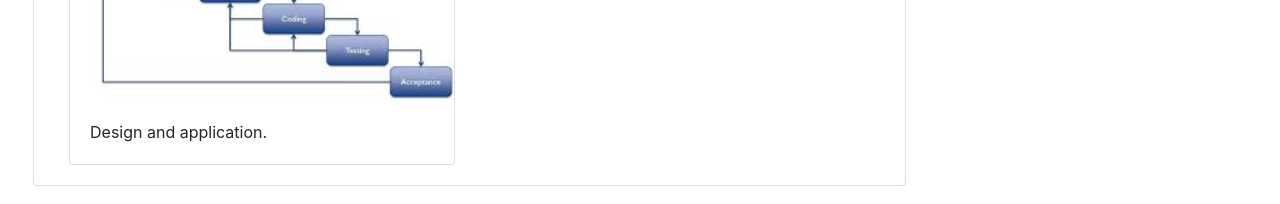
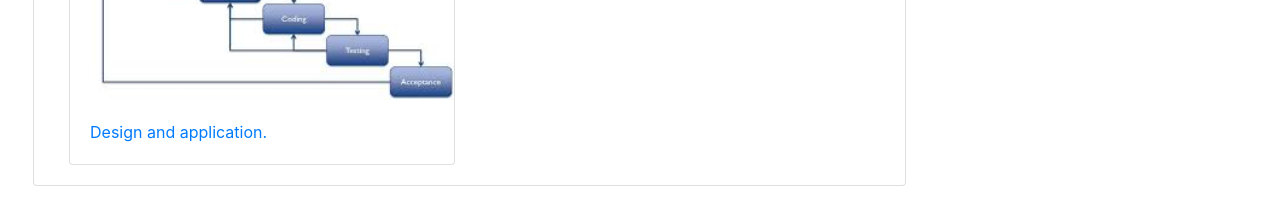
Before and after one commit to mkedir001/Bootstrap-portfolio, a plain HTML site: page portfolio2.html in a window 1280 px wide. Shown: the part 596-800 px from the top of the page. Drawn offline with nearby package versions, Linux system fonts and the light colour scheme.

Commit message:
Update portfolio2.html

```diff
--- a/portfolio2.html
+++ b/portfolio2.html
@@ -64,7 +64,7 @@
 																<div class="card">
 																	  <img class="card-img-top" src="assets/images/table.jpg" alt="Card image cap">
 																	  <div class="card-body">
-																	    <p class="card-text">Design and application.</p>
+																	    <a href="https://github.com/mkedir001/.Liri."><p class="card-text">Design and application.</p></a>
 														  			  </div>
 
 														        </div>
```
